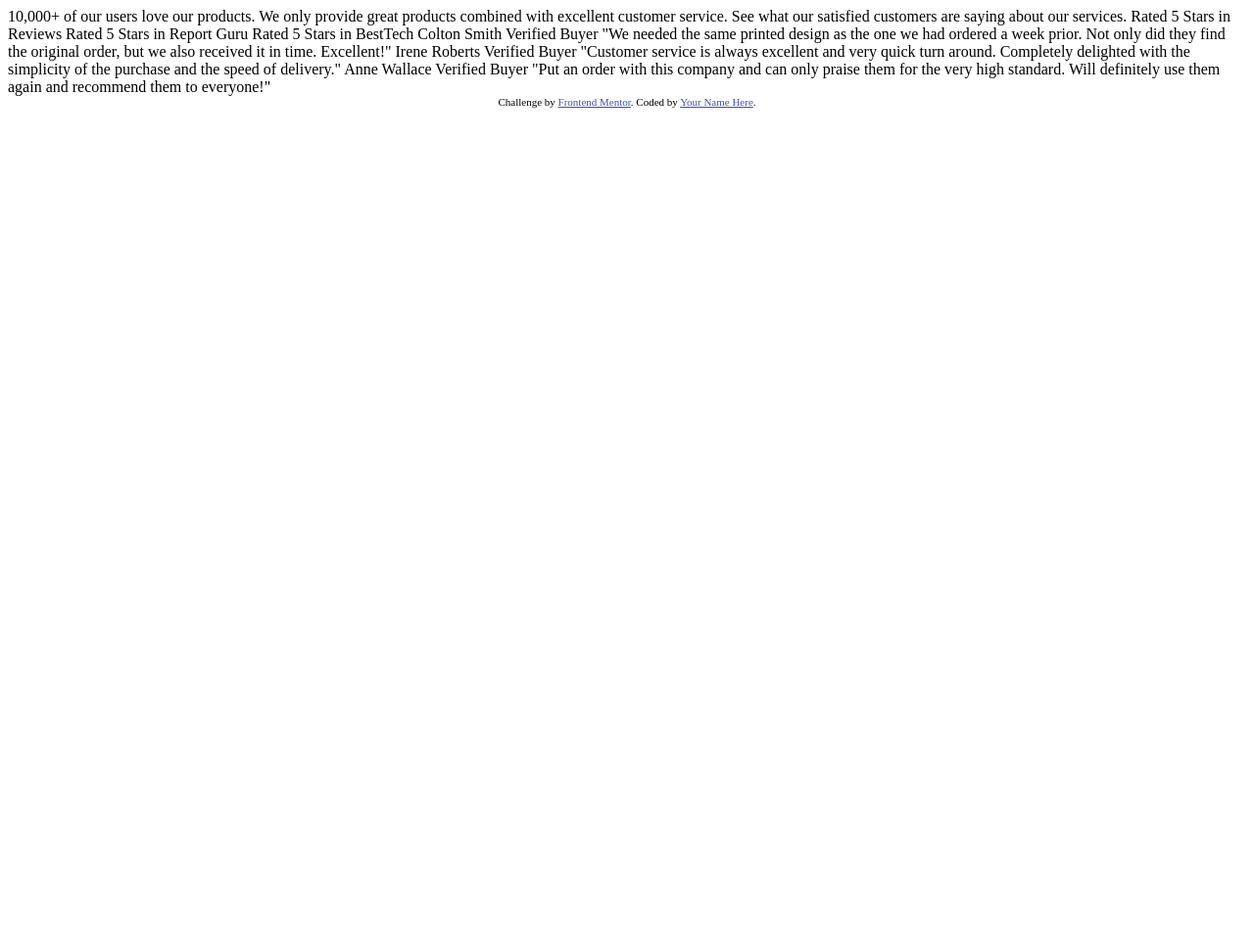
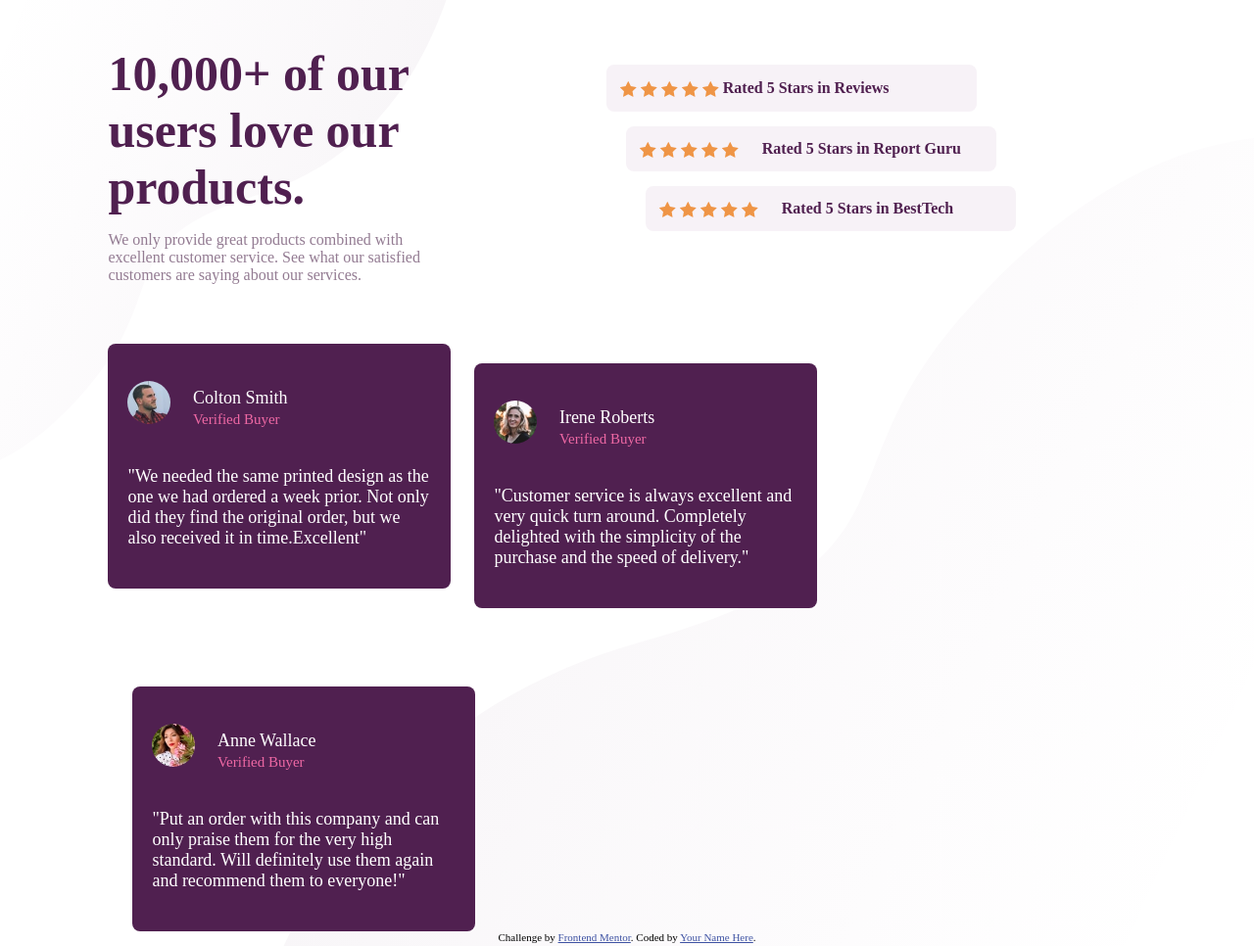
Before and after one commit to Yoha30/social-proof, a plain HTML site: page index.html in a window 1280 px wide. Shown: the whole page at 98% size. Before the commit the page ends 800 px from the top, so only its background shows below. Drawn offline with Linux system fonts and the light colour scheme.

Commit message:
finishing desktop version

```diff
--- a/index.html
+++ b/index.html
@@ -11,6 +11,8 @@
   sizes="32x32"
   href="./images/favicon-32x32.png"
   />
+  <link rel="stylesheet" type="text/css" href="style-proof.css">
+
 
   <title>Frontend Mentor | Social proof section</title>
 
@@ -26,30 +28,74 @@
   </style>
 </head>
 <body>
-    10,000+ of our users love our products.
+  <div id="header">
+    <div class="half">
+      <h1>10,000+ of our users love our products.</h1>
+      <p id="para">
+        We only provide great products combined with excellent customer service.
+      See what our satisfied customers are saying about our services.</p>
+    </div>
+    <div id="reviews" class="half">
+      <div class="box" id="box">
+        <img src="images/icon-star.svg" class="img">
+        <img src="images/icon-star.svg" class="img">
+        <img src="images/icon-star.svg" class="img">
+        <img src="images/icon-star.svg" class="img">
+        <img src="images/icon-star.svg" class="img">
+        <span>Rated 5 Stars in Reviews</span>
+      </div>
+      <div class="box" id="box2">
+       <img src="images/icon-star.svg" class="img">
+       <img src="images/icon-star.svg" class="img">
+       <img src="images/icon-star.svg" class="img">
+       <img src="images/icon-star.svg" class="img">
+       <img src="images/icon-star.svg" class="img">
+     Rated 5 Stars in Report Guru</div>
+     <div class="box" id="box3">
+       <img src="images/icon-star.svg" class="img">
+       <img src="images/icon-star.svg" class="img">
+       <img src="images/icon-star.svg" class="img">
+       <img src="images/icon-star.svg" class="img">
+       <img src="images/icon-star.svg" class="img">
+     Rated 5 Stars in BestTech</div>
+   </div>
+ </div>
+ <div>
+  <div class="info">
+    <div class="user-info">
+    <p class="img-holder" ><img src="images/image-colton.jpg" class="person"></p>
+    <div  class="text-holder">
+      <p class="name">Colton Smith</p>
+      <p class="verified"><small>Verified Buyer</small></p>
+    </div>
+    </div>
+    <p class="desc">"We needed the same printed design as the one we had ordered a week prior.
+    Not only did they find the original order, but we also received it in time.Excellent"</p>
+</div>
+  <div class="info">
+    <div class="user-info">
+    <p class="img-holder" ><img src="images/image-irene.jpg" class="person"></p>
+    <div  class="text-holder">
+      <p class="name">Irene Roberts</p>
+      <p class="verified"><small>Verified Buyer</small></p>
+    </div>
+    </div>
+    <p class="desc">"Customer service is always excellent and very quick turn around. Completely
+  delighted with the simplicity of the purchase and the speed of delivery."</p>
+</div>
+  <div class="info">
+    <div class="user-info">
+    <p class="img-holder" ><img src="images/image-anne.jpg" class="person"></p>
+    <div  class="text-holder">
+      <p class="name">Anne Wallace</p>
+      <p class="verified"><small>Verified Buyer</small></p>
+    </div>
+    </div>
+    <p class="desc">"Put an order with this company and can only praise them for the very high
+  standard. Will definitely use them again and recommend them to everyone!"</p>
+</div>
+</div>
 
-    We only provide great products combined with excellent customer service.
-    See what our satisfied customers are saying about our services.
-
-    Rated 5 Stars in Reviews
-    Rated 5 Stars in Report Guru
-    Rated 5 Stars in BestTech
-
-    Colton Smith
-    Verified Buyer
-    "We needed the same printed design as the one we had ordered a week prior.
-    Not only did they find the original order, but we also received it in time.
-    Excellent!"
-
-    Irene Roberts
-    Verified Buyer
-    "Customer service is always excellent and very quick turn around. Completely
-    delighted with the simplicity of the purchase and the speed of delivery."
-
-    Anne Wallace
-    Verified Buyer
-    "Put an order with this company and can only praise them for the very high
-    standard. Will definitely use them again and recommend them to everyone!"
 
 <div class="attribution">
   Challenge by
--- /dev/null
+++ b/style-proof.css
@@ -0,0 +1,104 @@
+body{
+	background-image: url('images/bg-pattern-bottom-desktop.svg'),url('images/bg-pattern-top-desktop.svg');
+	background-repeat: no-repeat,no-repeat;
+	background-attachment: fixed,fixed;
+	background-position: bottom -40px right 0px,top -20px left -50px ;
+	background-size: 80% 90% , 40% 50%;
+	padding: 3% 8%;
+}
+#header {
+	height: 265px;
+	clear: both;
+}
+h1{
+	width:70%;
+	color:hsl(300, 43%, 22%);
+	font-size: 50px;
+	margin:0px;
+
+}
+#para{
+	color:hsl(303, 10%, 53%);
+	width:70%;
+}
+.box{
+	width:350px;
+	border-radius:8px;
+	padding:14px;
+	background-color: hsl(300, 24%, 96%);
+	font-weight: bold;
+	color:hsl(300, 43%, 22%);
+	margin-bottom: 15px;
+}
+#reviews{
+	padding-top: 20px;
+	margin: 0 auto;
+}
+.half{
+	display: inline-block;
+	width: 48%;
+	height: 265px;
+	float: left;
+}
+.img{
+	vertical-align: middle;
+}
+.box .img:last-child {
+	margin-right: 20px;
+}
+.box span{
+	vertical-align: middle;
+}
+.box:nth-child(2){
+	margin-left: 20px;
+}
+.box:nth-child(3){
+	margin-left: 40px;
+}
+.info{
+	background-color: hsl(300, 43%, 22%);
+	width:350px;
+	display: inline-block;
+	color: hsl(0, 0%, 100%);
+	height: 250px;
+	vertical-align: middle;
+	font-size: 18px;
+	border-radius: 8px;
+	margin: 0px;
+}
+.person{
+	border-radius:50px;
+	width: 70%;
+}
+.verified{
+	color:hsl(333, 80%, 67%);
+	margin: 0px;
+}
+.name{
+	text-align: left;
+	color: white;
+	margin: 0px;
+	vertical-align: middle;
+}
+.user-info {
+	margin: 20px;
+}
+.img-holder{
+	display: inline-block;
+	width: 20%;
+}
+.text-holder{
+	display: inline-block;
+	width: 78%;
+}
+.desc{
+	padding: 0px 20px;
+}
+.info:nth-child(2){
+	margin-left: 20px;
+	margin-top: 40px;
+}
+.info:nth-child(3){
+	margin-left:25px;
+	margin-top:80px;
+}
```
Also changed, not shown: 1 other file. Lines whose indentation alone changed are shown as unchanged.
